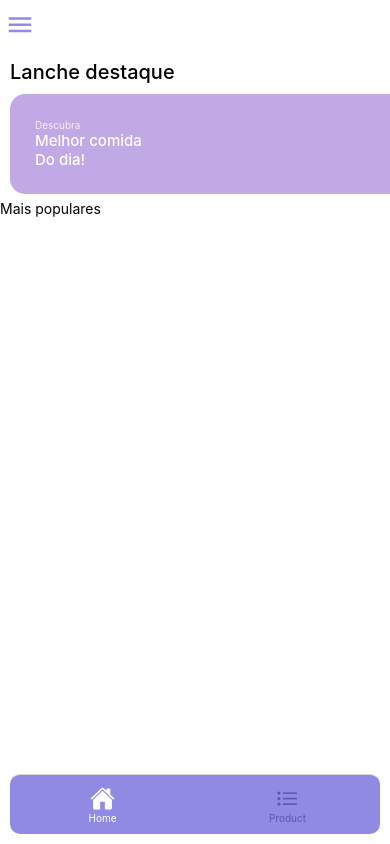
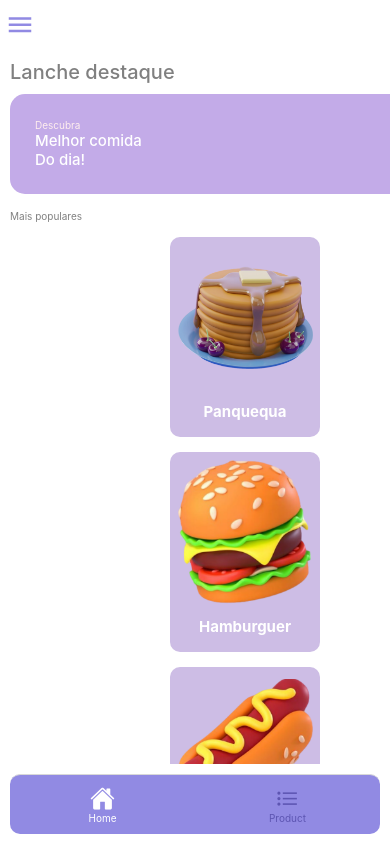
Before and after one commit to ViniciusLucchesi/food-truck, a React Native app: screen /Home in a window 390 px wide. Built offline with nearby package versions, Linux system fonts and the light colour scheme.

Commit message:
Página Home finalizada

```diff
--- a/src/screens/home.js
+++ b/src/screens/home.js
@@ -4,6 +4,11 @@ import { Text, View, Image, TouchableOpacity, ScrollView } from 'react-native'
 import Ionicons from 'react-native-vector-icons/Ionicons';
 import user from '../../assets/user.png';
 import pancake from '../../assets/pancake.png';
+import icecream from '../../assets/icecream.png';
+import hamburguer from '../../assets/hamburguer.png';
+import potato from '../../assets/potato.png';
+import coffee from '../../assets/coffee.png';
+import hotdog from '../../assets/hotdog.png';
 
 import { home, utils } from '../styles/estilos.js'
 import { useNavigation } from '@react-navigation/native'
@@ -23,31 +28,85 @@ export default function Welcome() {
                     <Image source={user} style={home.avatar} />
                 </View>
                 <View style={home.content}>
-                    <View style={home.top.topContent}>
-                        <Text style={home.top.title}>
+                    <View style={home.topContent}>
+                        <Text style={home.topTitle}>
                             Lanche destaque
                         </Text>
-                        <View style={home.top.topCardContent}>
+                        <View style={home.topCardContent}>
                             <View style={utils.center}>
-                                <Text style={home.top.subtitle}>
+                                <Text style={home.topSubtitle}>
                                     Descubra
                                 </Text>
                                 <View>
-                                    <Text style={home.top.topFoodTitle}>
+                                    <Text style={home.topFoodTitle}>
                                         Melhor comida
                                     </Text>
-                                    <Text style={home.top.topFoodTitle}>
+                                    <Text style={home.topFoodTitle}>
                                         Do dia!
                                     </Text>
                                 </View>
                             </View>
-                            <Image source={pancake} style={home.top.food} />
+                            <Image source={pancake} style={home.topFood} />
                         </View>
                     </View>
                     <View style={home.bottomContent}>
-                        <Text style={home.subtitle}>
+                        <Text style={home.bottomSubtitle}>
                             Mais populares
                         </Text>
+                        <View style={home.cardContainer}>
+                            <TouchableOpacity>
+                                <View style={home.card}>
+                                    <Image source={pancake} style={home.cardFood} />
+                                    <Text style={home.textCard}>
+                                        Panquequa
+                                    </Text>
+                                </View>
+                            </TouchableOpacity>
+                            <TouchableOpacity>
+                                <View style={home.card}>
+                                    <Image source={icecream} style={home.cardFood} />
+                                    <Text style={home.textCard}>
+                                        Sorvete
+                                    </Text>
+                                </View>
+                            </TouchableOpacity>
+                        </View>
+                        <View style={home.cardContainer}>
+                            <TouchableOpacity>
+                                <View style={home.card}>
+                                    <Image source={hamburguer} style={home.cardFood} />
+                                    <Text style={home.textCard}>
+                                        Hamburguer
+                                    </Text>
+                                </View>
+                            </TouchableOpacity>
+                            <TouchableOpacity>
+                                <View style={home.card}>
+                                    <Image source={potato} style={home.cardFood} />
+                                    <Text style={home.textCard}>
+                                        Batata
+                                    </Text>
+                                </View>
+                            </TouchableOpacity>
+                        </View>
+                        <View style={home.cardContainer}>
+                            <TouchableOpacity>
+                                <View style={home.card}>
+                                    <Image source={hotdog} style={home.cardFood} />
+                                    <Text style={home.textCard}>
+                                        HotDog
+                                    </Text>
+                                </View>
+                            </TouchableOpacity>
+                            <TouchableOpacity>
+                                <View style={home.card}>
+                                    <Image source={coffee} style={home.cardFood} />
+                                    <Text style={home.textCard}>
+                                        Café
+                                    </Text>
+                                </View>
+                            </TouchableOpacity>
+                        </View>
                     </View>
                 </View>
             </View>
--- a/src/styles/estilos.js
+++ b/src/styles/estilos.js
@@ -155,18 +155,18 @@ export const home = StyleSheet.create({
         width: width,
         height: height,
     },
-    top: {
+    // Top
     topContent: {
         position: "relative",
         width: "100%",
         height: 150,
         padding: 10,
     },
-        title: {
+    topTitle: {
         fontSize: 20,
         fontWeight: 500,
         marginBottom: 10,
-            color: "#000",
+        color: "gray",
     },
     topCardContent: {
         display: "flex",
@@ -176,10 +176,10 @@ export const home = StyleSheet.create({
         width: "100%",
         height: 100,
         borderRadius: 15,
-            backgroundColor: "#C0A9E5",
+        backgroundColor: "#C3ABE8",
         justifyContent: "space-between",
     },
-        subtitle: {
+    topSubtitle: {
         fontSize: 10,
         color: "#fee",
     },
@@ -188,16 +188,55 @@ export const home = StyleSheet.create({
         fontWeight: 500,
         color: "#fff",
     },
-        food: {
-            width: 105,
-            height: 80,
-            bottom: 15,
-            resizeMode: "cover",
+    topFood: {
+        width: 150,
+        height: 150,
+        bottom: 40,
+        resizeMode: "contain",
     },
+    // Bottom
+    bottomContent: {
+        position: "relative",
+        width: "100%",
+        height: "100%",
+        padding: 10,
     },
-    bottom: {
-
-    }
+    bottomSubtitle: {
+        fontSize: 10,
+        width: "auto",
+        color: "gray",
+    },
+    cardContainer: {
+        position: "relative",
+        display: "flex",
+        flexDirection: "row",
+        width: "100%",
+        height: 200,
+        marginTop: 15,
+        justifyContent: "space-evenly",
+    },
+    card: {
+        position: "relative",
+        display: "flex",
+        width: 150,
+        height: "100%",
+        backgroundColor: "#CDBDE5",
+        borderRadius: 10,
+        alignItems: "center",
+    },
+    cardFood: {
+        width: "90%",
+        height: "80%",
+        resizeMode: "contain",
+    },
+    textCard: {
+        color: "#fff",
+        fontSize: 15,
+        fontWeight: "bold",
+        marginTop: 5,
+        justifyContent: "center",
+        alignItems: "flex-end",
+    },
 });
 
 export const utils = StyleSheet.create({
```
Lines whose indentation alone changed are shown as unchanged.
